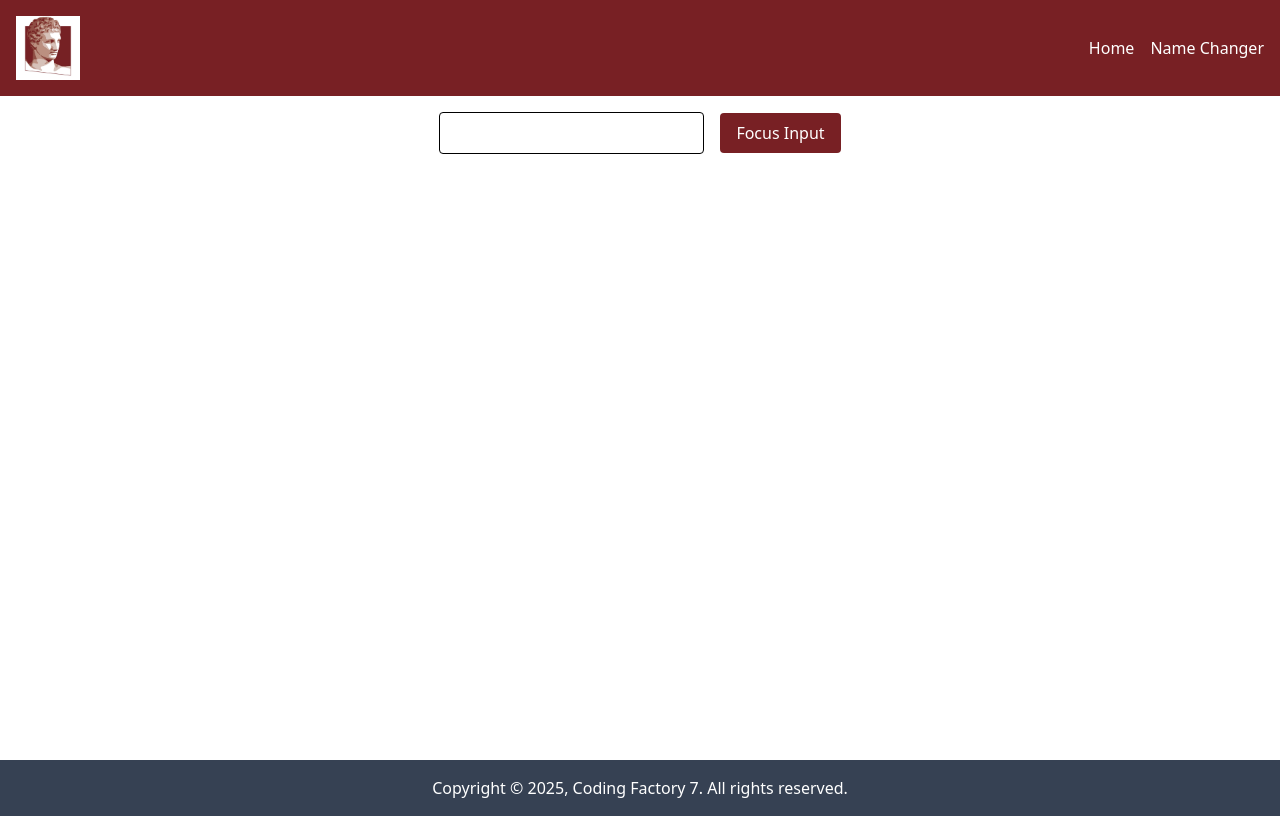
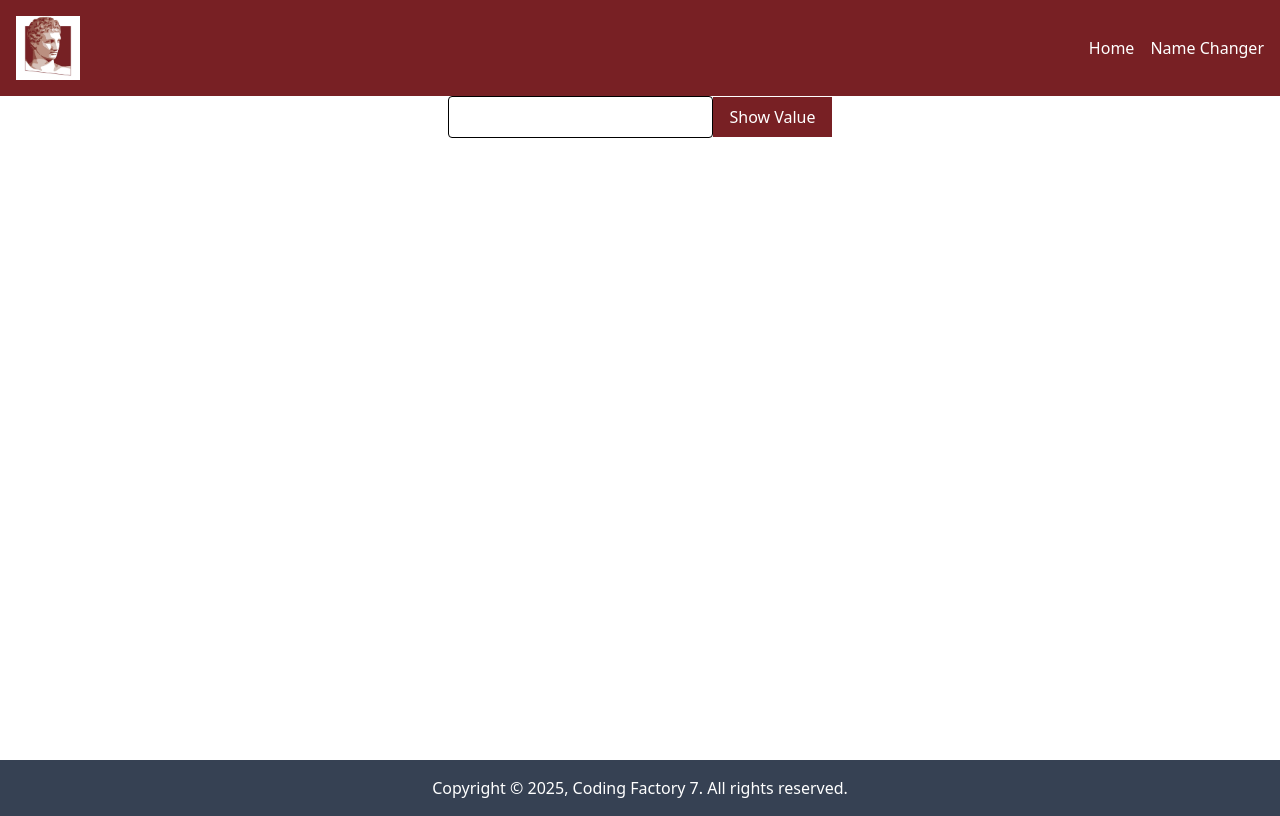
Before and after one commit to despinamos/cf7-components-intro, a React (Vite) app: page / in a window 1280 px wide. Built offline with nearby package versions, Linux system fonts and the light colour scheme.

Commit message:
feat: Controlled and Uncontrolled input examples created

```diff
--- a/src/App.tsx
+++ b/src/App.tsx
@@ -1,6 +1,6 @@
 import {BrowserRouter, Routes, Route} from "react-router"
 //import Layout from "./components/Layout"
-import HomePage from "./pages/HomePage.tsx";
+//import HomePage from "./pages/HomePage.tsx";
 import NameChangerPage from "./pages/NameChangerPage.tsx";
 import OnlineStatusPage from "./pages/OnlineStatusPage.tsx";
 import UserPage from "./pages/UserPage.tsx";
@@ -9,7 +9,8 @@ import ExamplesPage from "./pages/ExamplesPage.tsx";
 import RouterExamplesLayout from "./components/RouterExamplesLayout.tsx";
 import AutoRedirectPage from "./pages/AutoRedirectPage.tsx";
 import NotFoundPage from "./pages/NotFoundPage.tsx";
-import FocusInput from "./components/FocusInput.tsx";
+//import FocusInput from "./components/FocusInput.tsx";
+import UncontrolledInput from "./components/UncontrolledInput.tsx";
 
 function App() {
 
@@ -33,7 +34,7 @@ function App() {
                     <Route element={<RouterLayout/>}>
                         {/*<Route path="/" element={<HomePage />}/>*/}
                         {/*<Route index element={<HomePage/>}/>*/}
-                        <Route index element={<FocusInput/>}/>
+                        <Route index element={<UncontrolledInput/>}/>
                         <Route path="users/:userId" element={<UserPage />}/>
                         <Route path="users" element={<UserPage/>}/>
                         <Route path="*" element={<NotFoundPage/>}/>
--- /dev/null
+++ b/src/components/ControlledInput.tsx
@@ -0,0 +1,24 @@
+import {useState} from "react";
+
+const ControlledInput = () => {
+    const [name, setName] = useState('');
+
+    const handleChange = (e: React.ChangeEvent<HTMLInputElement>) => {
+        setName(e.target.value);
+    }
+
+    return(
+        <>
+            <div className="text-center">
+                <input
+                    value={name}
+                    onChange={handleChange}
+                    type="text"
+                    className="border rounded px-4 py-2"
+                />
+            </div>
+        </>
+    )
+};
+
+export default ControlledInput ;
--- /dev/null
+++ b/src/components/UncontrolledInput.tsx
@@ -0,0 +1,29 @@
+import {useRef} from "react";
+
+
+const UncontrolledInput = () => {
+    const inputRef = useRef<HTMLInputElement>(null);
+
+    const handleClick = () => {
+       alert(`Value: ${inputRef.current?.value}`);
+    }
+
+    return(
+        <>
+            <div className="text-center">
+                <input
+                    ref={inputRef}
+                    type="text"
+                    className="border rounded px-4 py-2"
+                />
+                <button
+                    onClick={handleClick}
+                    className="bg-cf-dark-red text-white px-4 py-2">
+                    Show Value
+                </button>
+            </div>
+        </>
+    )
+};
+
+export default UncontrolledInput ;
```
